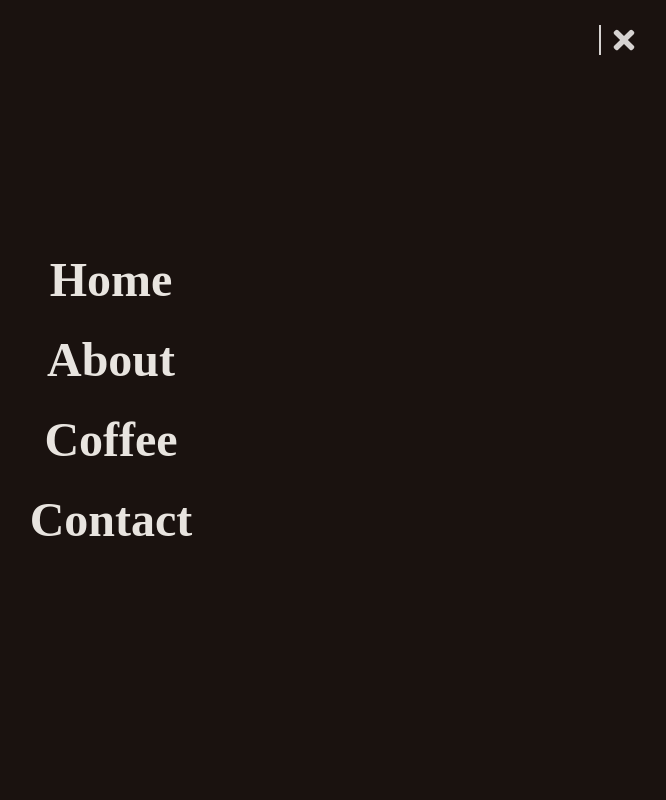
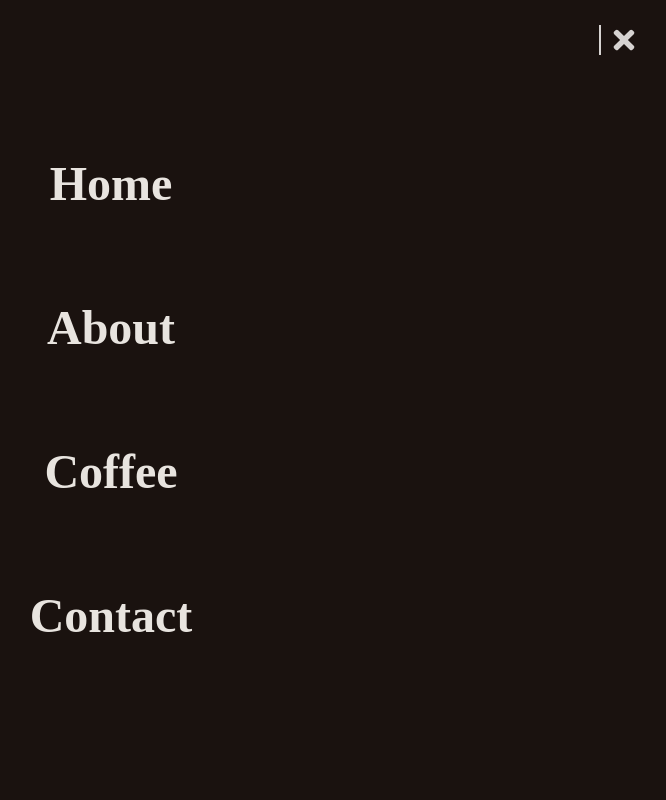
Before and after one commit to DarkoM996/coffeebar-website, a React (Vite) app: page / in a window 1280 px wide. Both pictures are taken after a click on the element 1148 px from the left and 40 px from the top of the page. Shown: the top 800 px of the page, without its empty margins (529-1195 px from the left). Built offline with nearby package versions, Linux system fonts and the light colour scheme; a web font is replaced by a local one.

Commit message:
spacing on menu for larger devices

```diff
--- a/src/components/Navbar.tsx
+++ b/src/components/Navbar.tsx
@@ -36,7 +36,7 @@ const Navbar = () => {
           className={
             !nav
               ? "hidden"
-              : "absolute top-0 left-0 w-full h-screen flex flex-col justify-center items-center gap-8 bg-primary_backgroundDarkerColor-950 text-primary_backgroundLighterColor-100 z-10"
+              : "absolute top-0 left-0 w-full h-screen flex flex-col justify-center items-center gap-8 lg:gap-24 bg-primary_backgroundDarkerColor-950 text-primary_backgroundLighterColor-100 z-10"
           }
         >
           <Link
```
